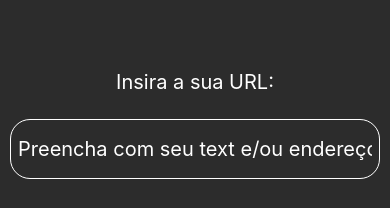
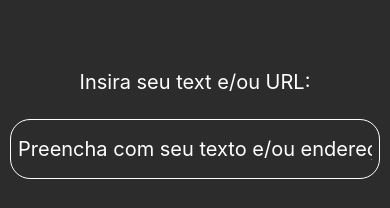
Before and after one commit to devwee/qr-code-generator, a React Native app: screen / in a window 390 px wide. Shown: the part 421-629 px from the top of the page. Built offline with nearby package versions, Linux system fonts and the light colour scheme.

Commit message:
added input completion check and style correction

```diff
--- a/App.js
+++ b/App.js
@@ -13,6 +13,14 @@ export default function App() {
     setQrValue(null);
     setInputText(null);
   };
+
+  const generateQRCode = () => {
+    if (inputText == null) {
+      alert('Preencha o campo necessário.');
+    } else {
+      setQrValue(inputText)
+    }
+  }
 
   return (
     <KeyboardAvoidingView
@@ -36,16 +44,16 @@ export default function App() {
       </View>
 
       <View style={styles.container}>
-        <Text style={styles.text}>Insira a sua URL:</Text>
+        <Text style={styles.text}>Insira seu text e/ou URL:</Text>
         <TextInput
           style={styles.textInput}
           onChangeText={(inputText) => setInputText(inputText)}
           value={inputText}
-          placeholder="Preencha com seu text e/ou endereço de link"
+          placeholder="Preencha com seu texto e/ou endereço de link"
         />
 
         <View style={[styles.buttonContainer, {borderWidth: 3, borderColor: "#464646", borderRadius: 18 }]}>
-          <Pressable style={[styles.button, {backgroundColor: '#464646'}]} onPress={() => setQrValue(inputText)}>
+          <Pressable style={[styles.button, {backgroundColor: '#464646'}]} onPress={() => generateQRCode(inputText)}>
             <FontAwesome
               name="qrcode"
               size={18}
@@ -118,21 +126,21 @@ const styles = StyleSheet.create({
     height: 60,
   },
   buttonContainer: {
+    alignItems: 'center',
+    justifyContent: 'center',
     width:320,
     height:68,
     marginHorizontal: 50,
-    alignItems: 'center',
-    justifyContent: 'center',
     padding: 4,
     margin:5,
   },
   button: {
+    alignItems: 'center',
+    justifyContent: 'center',
+    flexDirection: 'row',
     borderRadius: 10,
     width: '100%',
     height: '100%',
-    alignItems: 'center',
-    justifyContent: 'center',
-    flexDirection: 'row',
   },
   buttonIcon: {
     paddingRight: 8,
```
